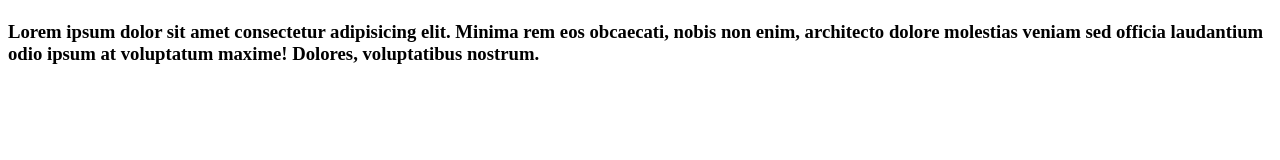
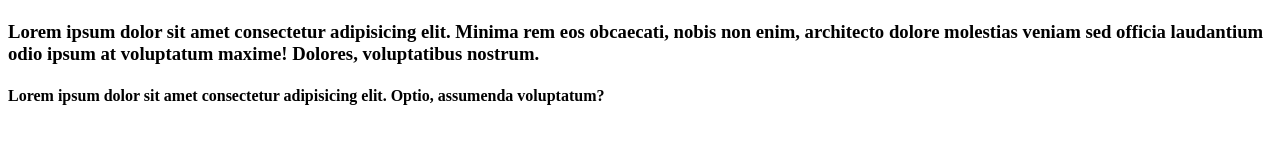
Before and after one commit to AlexFresh17/AlexHTML, a plain HTML site: page index.html in a window 1280 px wide. Drawn offline with Linux system fonts and the light colour scheme.

Commit message:
Пожалуйста, введите сообщение коммита для ваших изменений. Строки,  начинающиеся с «#» будут проигнорированы, а пустое сообщение  отменяет процесс коммита.  На ветке main  Ваша ветка обновлена в соответствии с «origin/main».
 Изменения, которые будут включены в коммит:
	изменено:      index.html

```diff
--- a/index.html
+++ b/index.html
@@ -11,6 +11,7 @@
     <h2>
         <h3>Lorem ipsum dolor sit amet consectetur adipisicing elit. Minima rem eos obcaecati, nobis non enim, architecto dolore molestias veniam sed officia laudantium odio ipsum at voluptatum maxime! Dolores, voluptatibus nostrum.</h3>
     </h2>
+    <h4>Lorem ipsum dolor sit amet consectetur adipisicing elit. Optio, assumenda voluptatum?</h4>
 
 </body>
 </html>
```
